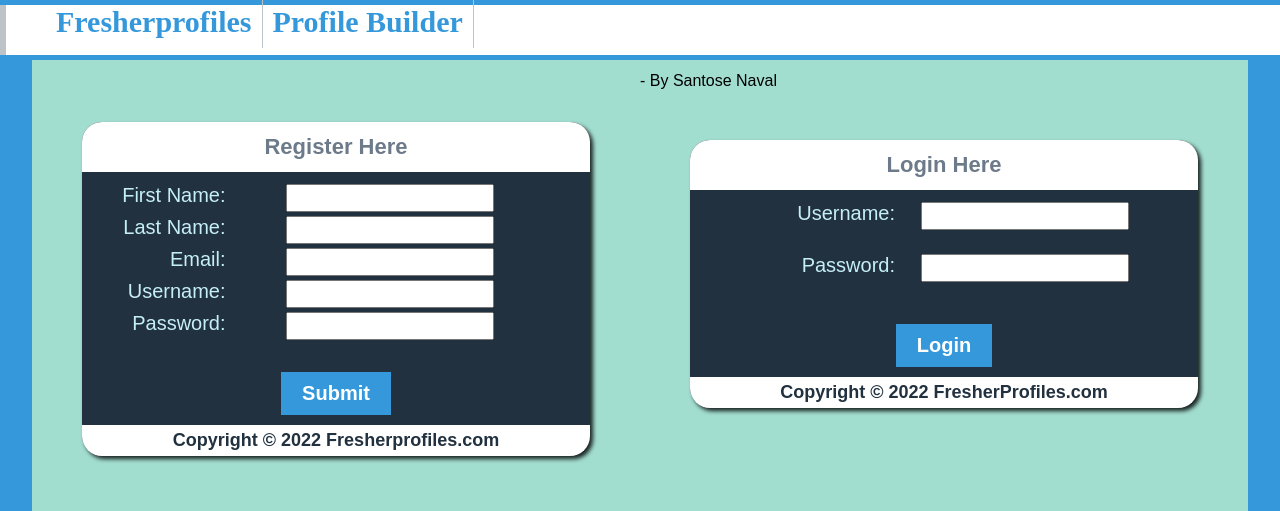
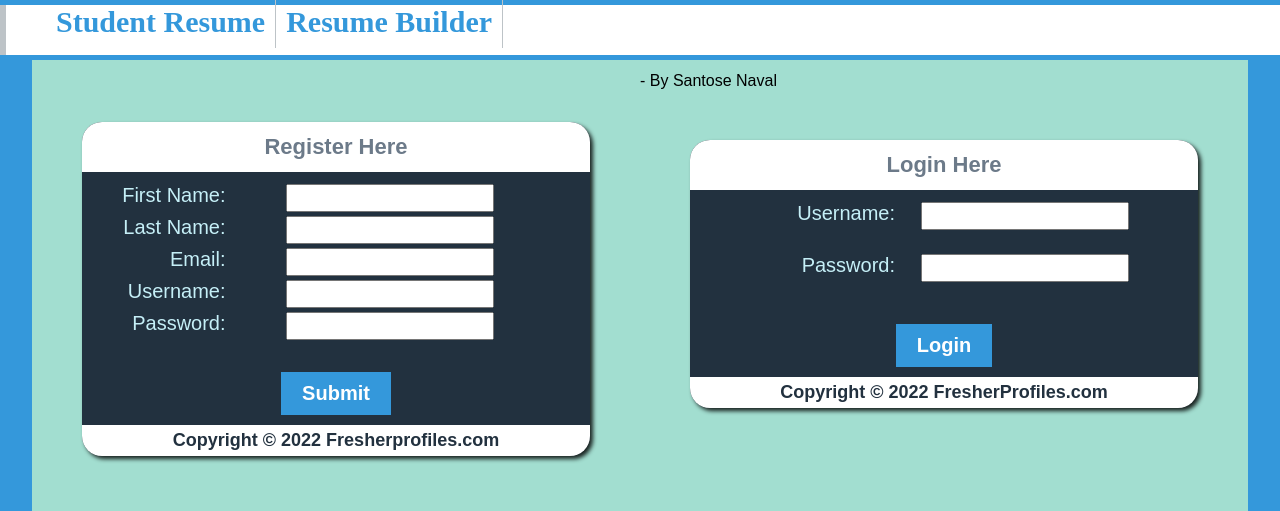
Before and after one commit to SNEHA200125/ProfilePage, a PHP site: page /index.php in a window 1280 px wide. Shown: the top 511 px of the page. Run offline with PHP 8.4, Linux system fonts and the light colour scheme.

Commit message:
I have changed titles according to customer requirements

```diff
--- a/index.php
+++ b/index.php
@@ -10,8 +10,8 @@
 <header>
  <nav>
   <ul>
-   <li><a href="https://FresherProfiles.com">Fresherprofiles</a></li>
-   <li><a href="https://fresherprofiles.com/web/student">Profile Builder</a></li>
+   <li><a href="https://FresherProfiles.com">Student Resume</a></li>
+   <li><a href="https://fresherprofiles.com/web/student">Resume Builder</a></li>
   </ul>
  </nav>
 </header>
```
